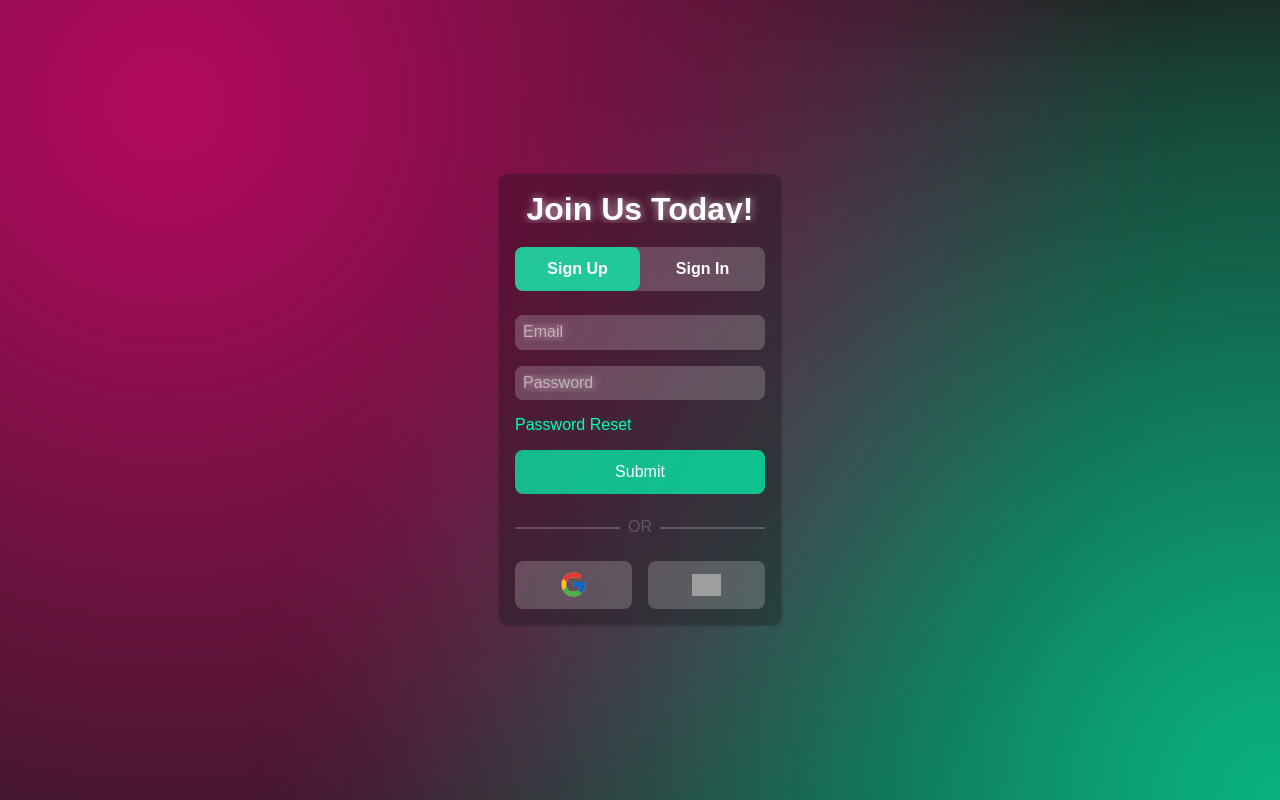
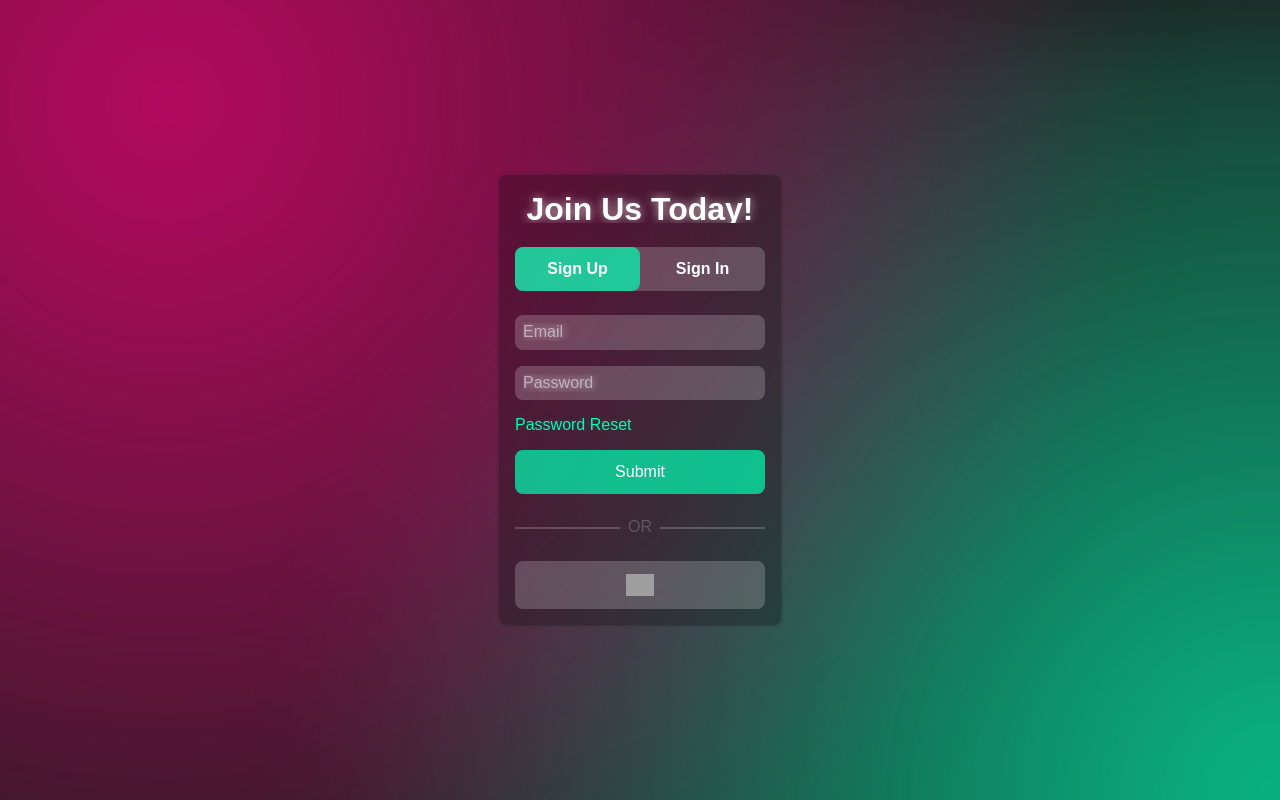
Before and after one commit to siedemus/langglider, a Nuxt app: page /login in a window 1280 px wide. Built offline with nearby package versions, Linux system fonts and the light colour scheme; no server answers; grey boxes are pictures that could not be loaded; a web font is replaced by a local one.

Commit message:
improve messages and change available providers

```diff
--- a/composables/useAuth.ts
+++ b/composables/useAuth.ts
@@ -1,4 +1,4 @@
-type AvailableProvider = "google" | "discord"
+type AvailableProvider = "discord"
 type Error = null | string
 type Message = null | string
 
@@ -27,7 +27,7 @@ export const useAuth = () => {
 
             if (error) throw error;
 
-            message.value = "Check your email for verification link";
+            message.value = "Please check your email for a verification link. It may take a few minutes to arrive. If you don't receive it, check your spam folder or try logging in if you already have an account.";
         } catch (error: any) {
             errorMessage.value = error.message
         } finally {
@@ -79,8 +79,6 @@ export const useAuth = () => {
             })
 
             if (error) throw error
-
-            router.push("/")
         } catch (error: any) {
             errorMessage.value = error.message
         } finally {
@@ -98,7 +96,7 @@ export const useAuth = () => {
 
             if (error) throw error
 
-            message.value = "Check your email for password change link";
+            message.value = "Please check your email for a secure password reset link.";
         } catch (error: any) {
             errorMessage.value = error.message
         } finally {
--- a/pages/login.vue
+++ b/pages/login.vue
@@ -42,7 +42,6 @@
 
 <script setup lang="ts">
 import { gsap } from 'gsap';
-import googleImage from "~/assets/images/google.svg";
 import discordImage from "~/assets/images/discord.svg";
 
 type Option = typeof options[number];
@@ -52,7 +51,7 @@ interface AnimationConfig {
 }
 
 const { loading, message, errorMessage, isAuthenticated, signUp, signInWithPassword, signInWithOAuth } = useAuth();
-const oAuthOptions = { "google": googleImage, "discord": discordImage };
+const oAuthOptions = { "discord": discordImage };
 const email = ref("");
 const password = ref("");
 
```
Also changed, not shown: assets/images/google.svg (deleted).
